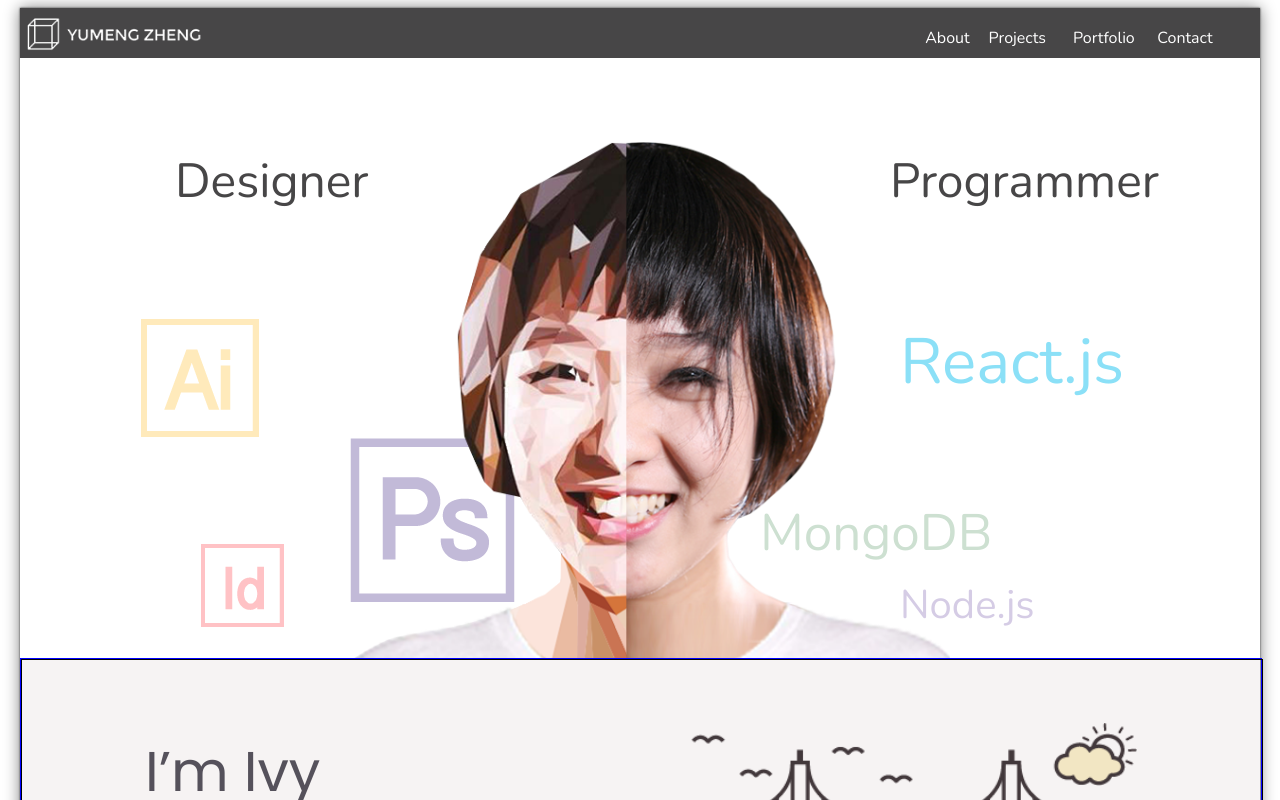
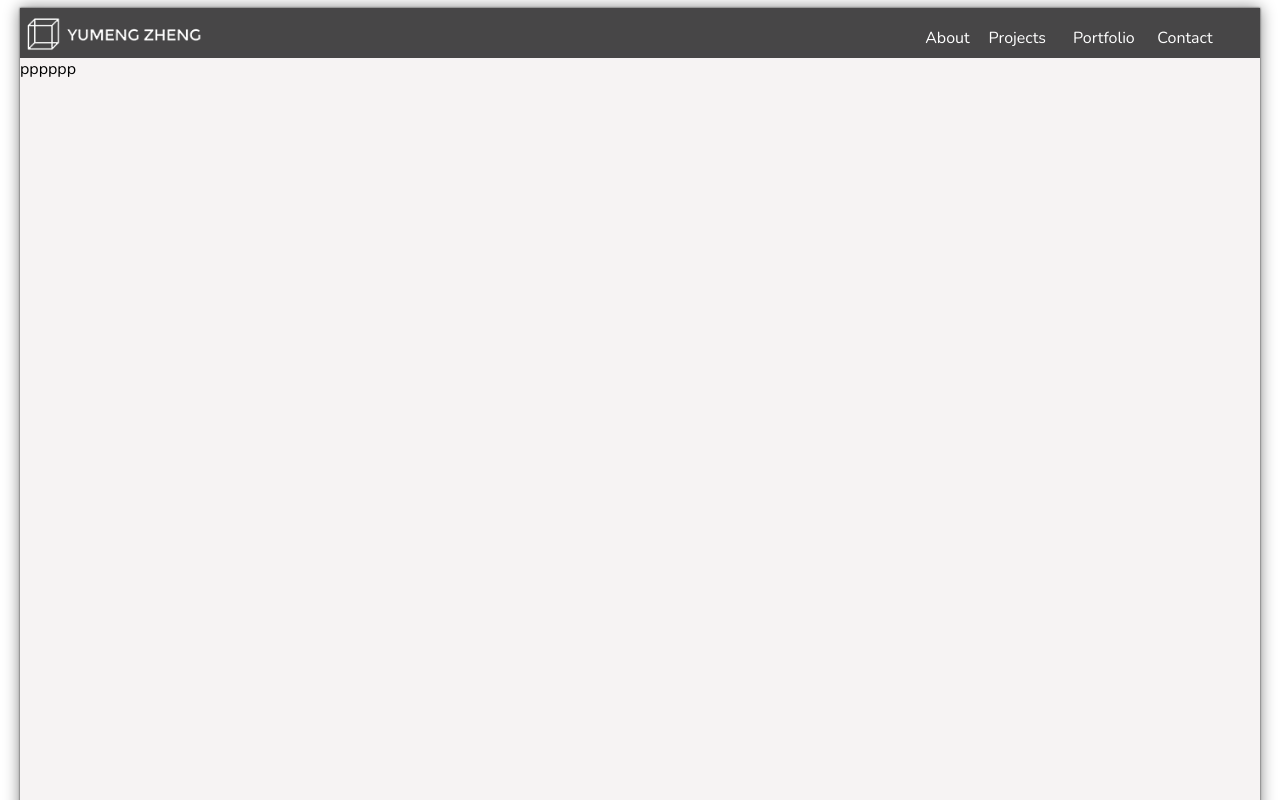
Before and after one commit to YumengZheng/portfolio, a React app: page /emma in a window 1280 px wide. Shown: the top 800 px of the page. Built offline with nearby package versions, Linux system fonts and the light colour scheme.

Commit message:
added Home component and react router

```diff
--- a/src/components/App.js
+++ b/src/components/App.js
@@ -2,8 +2,9 @@
 import React, { Component } from 'react';
 import '../styles/App.css';
 import Nav from './Nav.js';
-import Banner from './Banner.js';
-import About from './About.js';
+import Home from './Home.js';
+import EmmaDesign from './EmmaDesign.js';
+import { Switch, Route } from 'react-router-dom'
 
 class App extends Component {
   constructor(props){
@@ -14,8 +15,10 @@ class App extends Component {
     return (
       <div className="App">
         <Nav />
-        <Banner />
-        <About />
+        <Switch>
+          <Route exact path='/' component={Home}/>
+          <Route path='/emma' component={EmmaDesign}/>
+        </Switch>
       </div>
     );
   }
--- a/src/components/Banner.js
+++ b/src/components/Banner.js
@@ -1,6 +1,6 @@
 /* eslint-disable */
 import React, { Component } from 'react';
-import '../styles/App.css';
+import '../styles/Banner.css';
 import Arrow from './Arrow.js';
 import BannerLeft from './BannerLeft.js';
 import BannerRight from './BannerRight.js';
--- a/src/components/EmmaDesign.js
+++ b/src/components/EmmaDesign.js
@@ -0,0 +1,8 @@
+/* eslint-disable */
+import React from 'react';
+
+const EmmaDesign = () => (
+  <div>pppppp</div>
+)
+
+export default EmmaDesign
--- /dev/null
+++ b/src/components/Home.js
@@ -0,0 +1,16 @@
+/* eslint-disable */
+import React, { Component } from 'react';
+import '../styles/App.css';
+import Banner from './Banner.js';
+import About from './About.js';
+
+const Home = () => {
+    return (
+      <div className="home">
+        <Banner />
+        <About />
+      </div>
+    );
+}
+
+export default Home;
--- a/src/index.js
+++ b/src/index.js
@@ -2,15 +2,10 @@
 import React from 'react';
 import ReactDOM from 'react-dom';
 import App from './components/App';
-// import { BrowserRouter } from 'react-router-dom'
+import { BrowserRouter } from 'react-router-dom'
 
-// ReactDOM.render(
-//   <BrowserRouter>
-//     <App />
-//   </BrowserRouter>,
-//   document.getElementById("root"));
-
-
-  ReactDOM.render(
-      <App />,
-    document.getElementById("root"));
+ReactDOM.render(
+  <BrowserRouter>
+    <App />
+  </BrowserRouter>,
+  document.getElementById("root"));
--- a/src/styles/About.css
+++ b/src/styles/About.css
@@ -1,4 +1,3 @@
-
 .about{
   width:100%;
   height: 3340px;
--- a/src/styles/App.css
+++ b/src/styles/App.css
@@ -21,15 +21,14 @@
   width: 100%;
 }
 
-.banner{
-  position: relative;
+/* need to change height to a number later  */
+.home{
+  width: 100%;
+  height: auto;
   display: flex;
-  height: 600px;
-  width: 100%;
-  overflow: hidden;
-  background-color: white;
-  /* border: 1px solid red; */
+  flex-direction: column;
 }
+
 
 /* nav bar */
 .logo-box{
--- a/src/styles/Banner.css
+++ b/src/styles/Banner.css
@@ -1,3 +1,14 @@
+.banner{
+  position: relative;
+  display: flex;
+  height: 600px;
+  width: 100%;
+  overflow: hidden;
+  background-color: white;
+  /* border: 1px solid red; */
+}
+
+
 /* tootip */
 .tooltip{
   display: flex;
```
